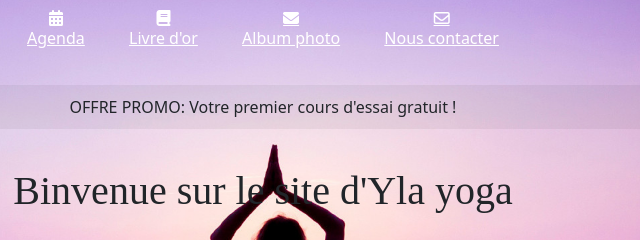
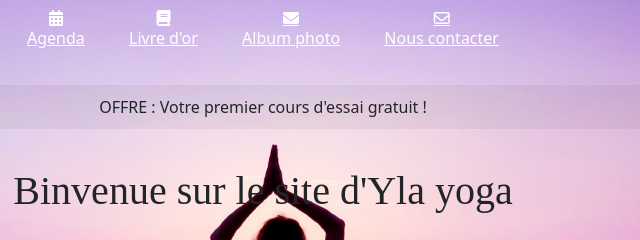
Before and after one commit to harounaKane/ts, a plain HTML site: page illaYoga/index.html in a window 1280 px wide. Shown: the top 240 px of the page, 377-1017 px from the left. Drawn offline with nearby package versions, Linux system fonts and the light colour scheme.

Commit message:
premiere modif

```diff
--- a/illaYoga/index.html
+++ b/illaYoga/index.html
@@ -31,7 +31,7 @@
             </a>
         </nav>
         <div class="promo">
-            <span>Offre promo: </span> Votre premier cours d'essai gratuit !
+            <span>Offre : </span> Votre premier cours d'essai gratuit !
         </div>
         <h1>Binvenue sur le site d'Yla yoga</h1>
     </header>
```
Also changed, not shown: 1 other file.
